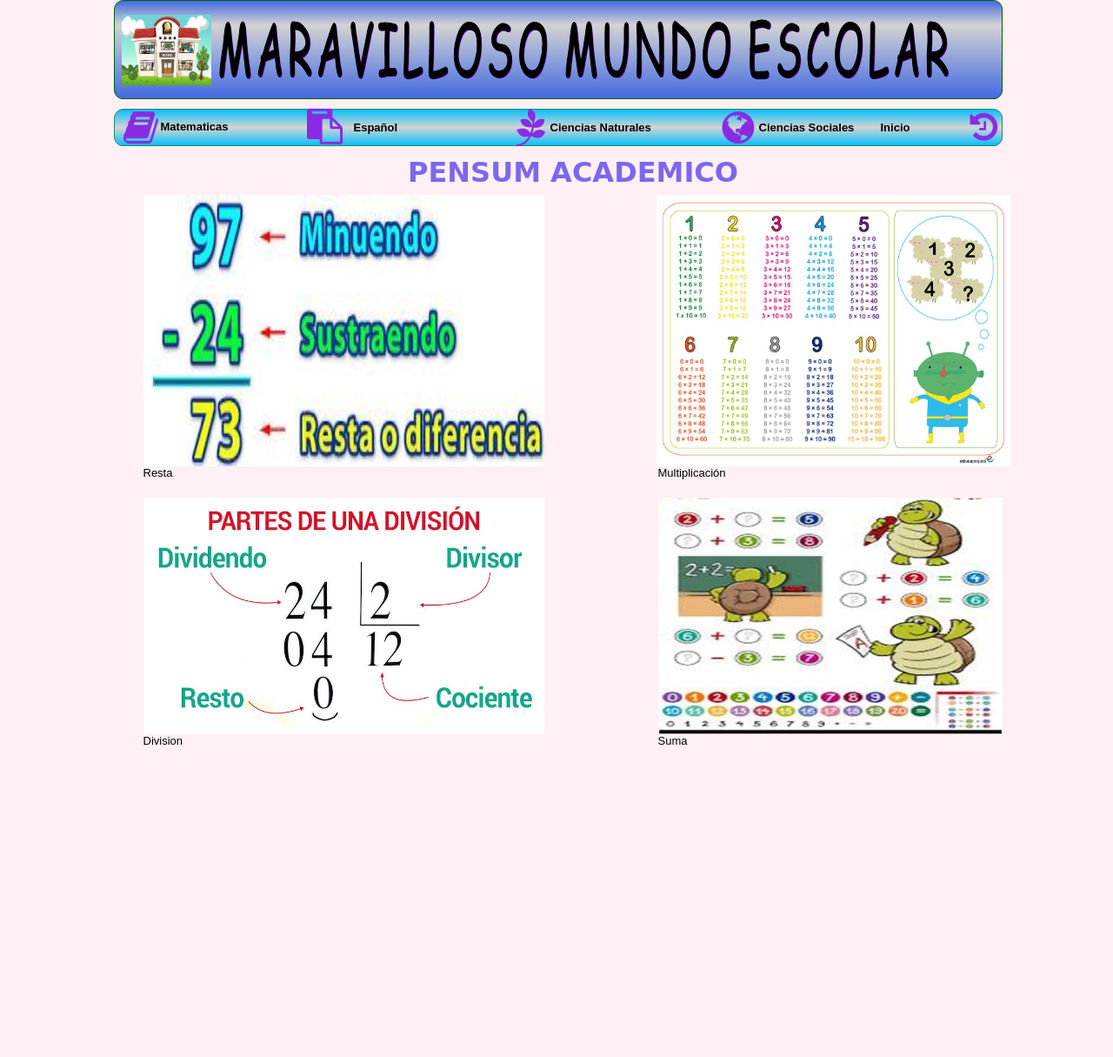
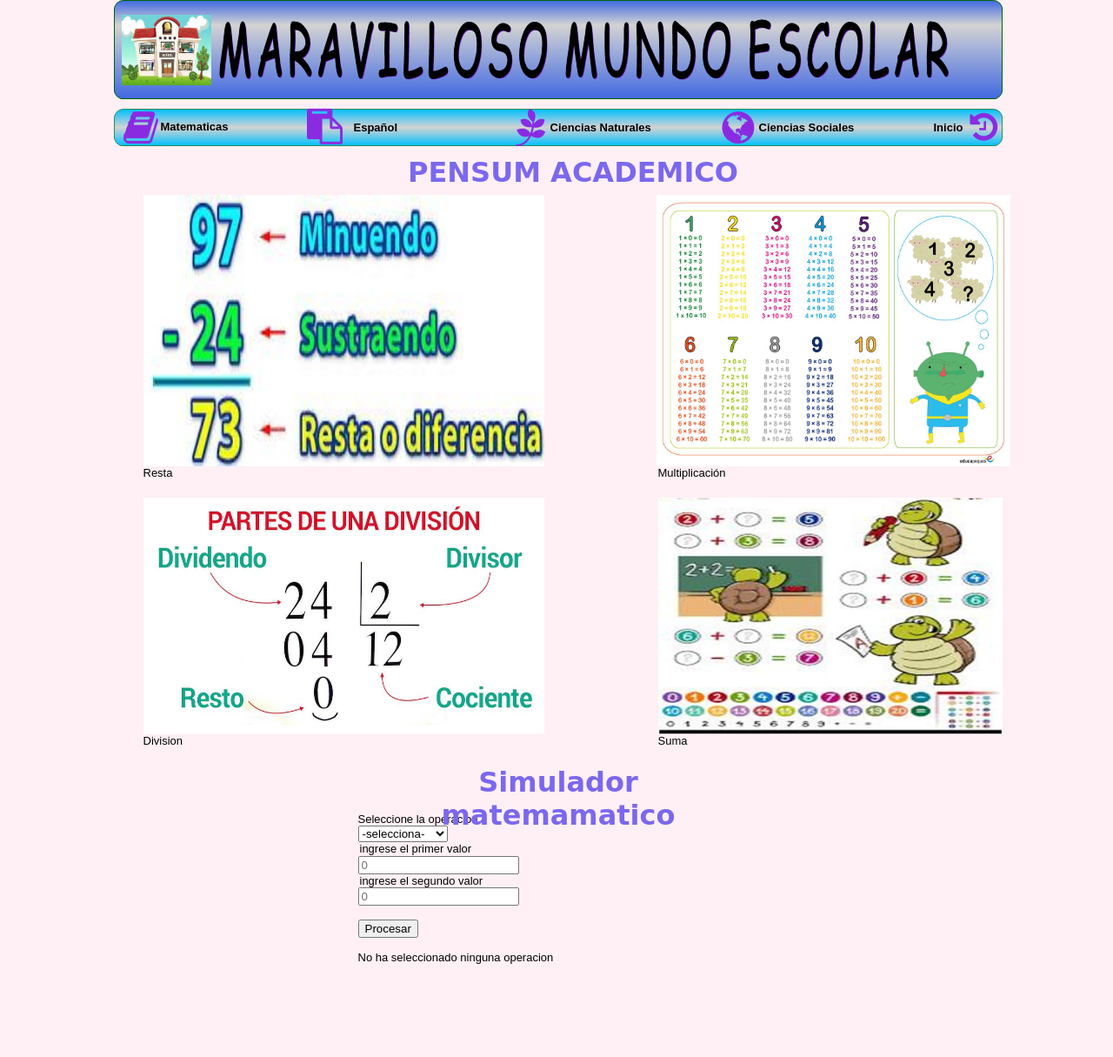
Before and after one commit to asbecerra/ProyectoFinalIC, a PHP site: page /matematicas.php in a window 1280 px wide. Shown: the whole page at 87% size. Before the commit the page ends 856 px from the top, so only its background shows below. Run offline with PHP 8.4, Linux system fonts and the light colour scheme.

Commit message:
Actualización de Contenido Matemáticas e index

```diff
--- a/MundoEscolar/matematicas.css
+++ b/MundoEscolar/matematicas.css
@@ -6,13 +6,13 @@ div#space
 {
    width: 1px;
    height: 50%;
-   margin-bottom: -431px;
+   margin-bottom: -607px;
    float:left
 }
 div#container
 {
    width: 1019px;
-   height: 862px;
+   height: 1215px;
    margin: 0 auto;
    position: relative;
    clear: left;
@@ -27,6 +27,14 @@ body
    line-height: 1.1875;
    margin: 0;
    padding: 0;
+}
+#Image3
+{
+   border: 0px #000000 solid;
+   left: 0;
+   top: 0;
+   width: 100%;
+   height: 100%;
 }
 #Shape2
 {
@@ -310,14 +318,6 @@ body
    width: 100%;
    height: 100%;
 }
-#Image3
-{
-   border: 0px #000000 solid;
-   left: 0;
-   top: 0;
-   width: 100%;
-   height: 100%;
-}
 #wb_Text6
 {
    background-color: transparent;
@@ -370,6 +370,19 @@ body
 {
    text-align: left;
 }
+#wb_Text11
+{
+   background-color: transparent;
+   background-image: none;
+   border: 0px #000000 solid;
+   padding: 0;
+   margin: 0;
+   text-align: center;
+}
+#wb_Text11 div
+{
+   text-align: center;
+}
 #wb_FontAwesomeIcon1
 {
    position: absolute;
@@ -405,11 +418,11 @@ body
 #wb_Text1
 {
    position: absolute;
-   left: 882px;
+   left: 943px;
    top: 139px;
-   width: 100px;
+   width: 39px;
    height: 16px;
-   z-index: 2;
+   z-index: 3;
    text-align: left;
 }
 #Shape1
@@ -516,13 +529,23 @@ body
    width: 427px;
    height: 45px;
    text-align: center;
-   z-index: 7;
+   z-index: 8;
 }
 #wb_uid6
 {
    color: #000000;
    font-family: Arial;
    font-size: 13px;
+}
+#wb_Text5
+{
+   position: absolute;
+   left: 276px;
+   top: 139px;
+   width: 137px;
+   height: 16px;
+   z-index: 10;
+   text-align: left;
 }
 #wb_Image3
 {
@@ -531,17 +554,16 @@ body
    top: 224px;
    width: 461px;
    height: 312px;
-   z-index: 18;
+   z-index: 0;
 }
-#wb_Text5
+#Html1
 {
    position: absolute;
-   left: 276px;
-   top: 139px;
-   width: 137px;
-   height: 16px;
-   z-index: 9;
-   text-align: left;
+   left: 281px;
+   top: 934px;
+   width: 460px;
+   height: 238px;
+   z-index: 23;
 }
 #wb_uid7
 {
@@ -591,7 +613,13 @@ body
    top: 572px;
    width: 396px;
    height: 272px;
-   z-index: 17;
+   z-index: 18;
+}
+#wb_uid10
+{
+   color: #7B68EE;
+   font-family: Comic Sans MS;
+   font-size: 32px;
 }
 #wb_uid9
 {
@@ -619,6 +647,16 @@ body
    z-index: 21;
    text-align: left;
 }
+#wb_Text11
+{
+   position: absolute;
+   left: 298px;
+   top: 880px;
+   width: 427px;
+   height: 45px;
+   text-align: center;
+   z-index: 24;
+}
 #wb_Text9
 {
    position: absolute;
@@ -650,7 +688,7 @@ body
    top: 125px;
    width: 1022px;
    height: 43px;
-   z-index: 1;
+   z-index: 2;
 }
 #wb_Shape2
 {
--- a/MundoEscolar/matematicas.php
+++ b/MundoEscolar/matematicas.php
@@ -3,7 +3,6 @@
 <head>
 <meta charset="utf-8">
 <title>MUNDO ESCOLAR</title>
-<meta name="generator" content="WYSIWYG Web Builder 11 - http://www.wysiwygwebbuilder.com">
 <link href="font-awesome.min.css" rel="stylesheet">
 <link href="COLEGIO.css" rel="stylesheet">
 <link href="matematicas.css" rel="stylesheet">
@@ -11,6 +10,8 @@
 <body>
 <div id="space"><br></div>
 <div id="container">
+<div id="wb_Image3">
+<img src="images/f1452cten1.jpg" id="Image3" alt=""></div>
 <div id="wb_Shape2">
 <img src="images/img0004.png" id="Shape2" alt=""></div>
 <div id="wb_Shape1">
@@ -47,8 +48,6 @@
 <img src="images/ct7d8ukjkj.jpg" id="Image4" alt=""></div>
 <div id="wb_Image5">
 <img src="images/0sv2s4a18i.jpg" id="Image5" alt=""></div>
-<div id="wb_Image3">
-<img src="images/f1452cten1.jpg" id="Image3" alt=""></div>
 <div id="wb_Text6">
 <span id="wb_uid6">Resta</span></div>
 <div id="wb_Text7">
@@ -57,6 +56,74 @@
 <span id="wb_uid8">Suma</span></div>
 <div id="wb_Text10">
 <span id="wb_uid9">Multiplicación</span></div>
+<div id="Html1">
+<form id="form1" action="" method="POST" >
+<!--El selec permite que se envie un numero que correponde a uina opcion y el cual el case procesara-->
+<label for="op">Seleccione la operacion</label> <br/>
+<select id="op"   name="op">
+  <option value="0" selected="selected">-selecciona-</option>
+  <option value="1">Suma</option>
+  <option value="2">Resta</option>
+  <option value="3">Multiplicacion</option>
+  <option value="4">Division</option>
+</select>
+<!--Los imput deben estar correctamente definidos estos seran capturados mediante $_POST[''] en php-->
+<legend>ingrese el primer valor</legend>
+<input id="a" name="a"  type="text" placeholder="0"/>
+<legend>ingrese el segundo valor</legend>
+<input id="b" name="b"  type="text" placeholder="0"/>
+<br>
+<br>
+<!--El submit sera comprobado en php mediante la opreacion if(isset($_POST['submit'])){ } el cual evitara errores-->
+<input id="submit" name="submit"  type="submit" value="Procesar" />
+<br>
+<br>
+<?php
+// if(isset($_POST['submit'])){ }si no esta definido en primera instancia la operacion genera un error de (index no definido)-->
+if(isset($_POST['submit'])){
+$operacion=$_POST['op'];
+$a=$_POST['a'];
+$b=$_POST['b'];
+
+switch($operacion) {
+case 1:
+//Operacion de suma
+$c=$a+$b;
+echo "el resultado es: " . $c ;
+break;
+
+case 2:
+//Operacion resta
+
+$c=$a-$b;
+echo "el resultado es: " . $c ;
+break;
+
+case 3:
+//Operacion de multiplicacion
+$c=$a*$b;
+echo "el resultado es: " . $c ;
+break;
+
+case 4:
+//Operacion de division
+$c=$a/$b;
+echo "el resultado es: " . $c ;
+break;
+
+default:
+//Se ejecuta en cualquier otro caso
+echo "No ha seleccionado ninguna operacion";
+}
+}
+else
+{
+echo "No ha seleccionado ninguna operacion";
+}
+?>
+</form>	</div>
+<div id="wb_Text11">
+<span id="wb_uid10"><strong>Simulador matemamatico</strong></span></div>
 </div>
 </body>
 </html>
```
Also changed, not shown: other parts of MundoEscolar/matematicas.css (+13 -13 lines), MundoEscolar/index.css (+11 -2 lines), MundoEscolar/index.php (+10 -5 lines).
